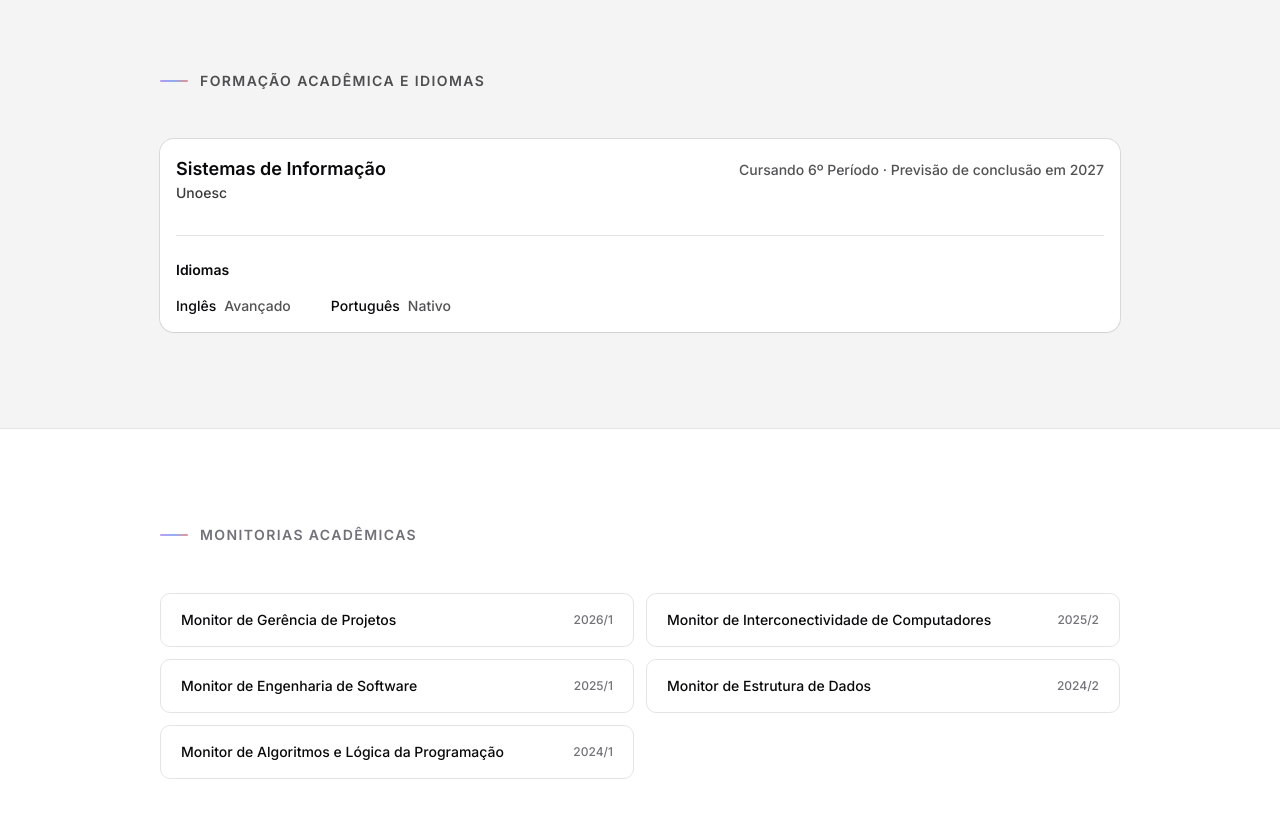
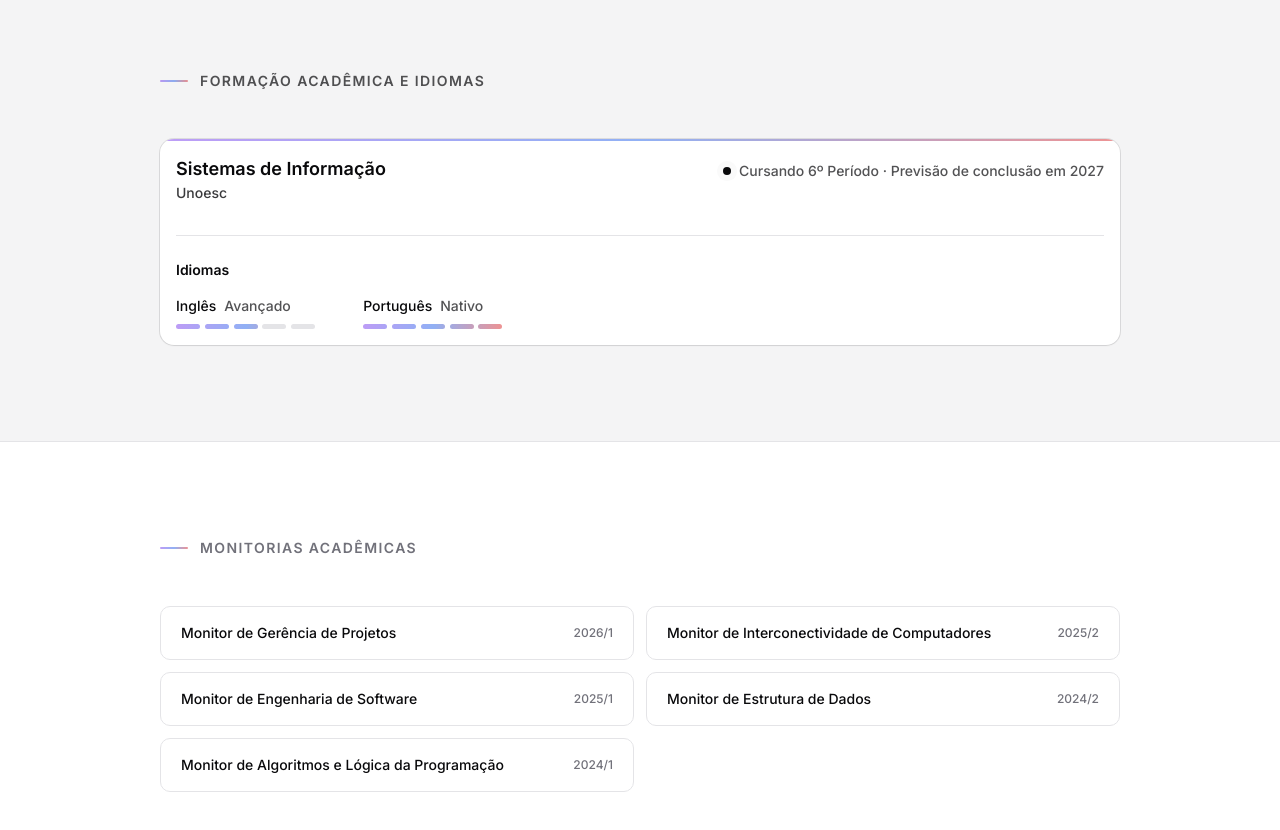
Before and after one commit to viccenzo-boff/Viccenzo-Boff, a Next.js app: page / in a window 1280 px wide. Shown: the part 5240-6070 px from the top of the page. Built offline with nearby package versions, Linux system fonts and the light colour scheme.

Commit message:
feat(ui): T7 — medidores de idioma, ponto de status e hairline em Formação

```diff
--- a/src/app/globals.css
+++ b/src/app/globals.css
@@ -931,6 +931,99 @@
   box-shadow: 0 0 8px 0 color-mix(in srgb, var(--signature-accent) 45%, transparent);
 }
 
+/* ===== Formação Acadêmica e Idiomas: medidores + ponto de status (T7) =====
+   Dois detalhes dão identidade ao card único da seção, sem sair da estética:
+
+   1) Medidor de idioma — 5 segmentos (o tamanho do union LanguageLevel,
+      Básico→Nativo) cujos N primeiros acendem com a TINTA da assinatura. A
+      continuidade é o truque: cada segmento carrega a MESMA assinatura
+      horizontal (from→via→to) ampliada a 500% (5 = nº de segmentos) e recorta,
+      via background-position por posição, a sua fatia — os acesos juntos
+      remontam o gradiente inteiro da esquerda p/ a direita, como a linha se
+      preenchendo (mais nível = mais assinatura revelada). Segmento apagado =
+      trilho neutro (--border). Dose homeopática pela opacidade da linha
+      (mesma dos ticks/hairlines). O medidor é aria-hidden — o nível textual
+      ao lado é o rótulo real, a11y intacta por construção. */
+.language-meter {
+  display: flex;
+  gap: 0.3rem;
+}
+
+.language-meter-segment {
+  width: 1.5rem;
+  height: 5px;
+  border-radius: 9999px;
+  background-color: var(--border);
+  background-repeat: no-repeat;
+  background-size: 500% 100%;
+}
+
+.language-meter-segment-filled {
+  background-image: linear-gradient(
+    90deg,
+    var(--scroll-line-from),
+    var(--scroll-line-via),
+    var(--scroll-line-to)
+  );
+  opacity: var(--scroll-line-opacity);
+}
+
+.language-meter-segment:nth-child(1) {
+  background-position: 0% 0;
+}
+
+.language-meter-segment:nth-child(2) {
+  background-position: 25% 0;
+}
+
+.language-meter-segment:nth-child(3) {
+  background-position: 50% 0;
+}
+
+.language-meter-segment:nth-child(4) {
+  background-position: 75% 0;
+}
+
+.language-meter-segment:nth-child(5) {
+  background-position: 100% 0;
+}
+
+/* 2) Ponto de status "vivo" junto a "Cursando" — tokens de foreground (não a
+      assinatura: é estado, não decoração cromática). O dot é sólido e o ::after
+      é um anel que expande e some, marcando a graduação em andamento. Reduced
+      motion desliga o pulse (bloco @media no fim): sem animação o ::after fica
+      estático sobre o dot e some visualmente — resta um ponto neutro. */
+.status-dot {
+  position: relative;
+  display: inline-block;
+  width: 0.5rem;
+  height: 0.5rem;
+  flex-shrink: 0;
+  border-radius: 9999px;
+  background-color: var(--foreground);
+}
+
+.status-dot::after {
+  content: "";
+  position: absolute;
+  inset: 0;
+  border-radius: inherit;
+  background-color: var(--foreground);
+  animation: status-dot-pulse 2.4s ease-out infinite;
+}
+
+@keyframes status-dot-pulse {
+  0% {
+    opacity: 0.5;
+    transform: scale(1);
+  }
+
+  100% {
+    opacity: 0;
+    transform: scale(2.6);
+  }
+}
+
 /* ===== Interação de assinatura: glow no hover/focus (fonte única) =====
    A mecânica que nasceu em Tecnologias (T4) vira a interação PRINCIPAL da
    página: no hover/focus o elemento "acende" com a tinta da assinatura — a via
@@ -1093,4 +1186,9 @@
   .soft-skill-card::before {
     transition: none;
   }
+  /* Ponto de status da graduação: sem pulse — o anel para de expandir e
+     colapsa sobre o dot (resta um ponto neutro estático). */
+  .status-dot::after {
+    animation: none;
+  }
 }
--- a/src/components/custom/academic-background.tsx
+++ b/src/components/custom/academic-background.tsx
@@ -1,5 +1,21 @@
 import { Card, CardContent } from "@/components/ui/card";
 import { cvData } from "@/data/cv";
+import type { LanguageLevel } from "@/types/cv.types";
+import { cn } from "@/lib/utils";
+
+// Nível de idioma → nº de segmentos acesos no medidor. Record sobre o union
+// LanguageLevel: o TypeScript exige uma entrada para cada nível (exaustivo,
+// nada inventado) e o total de segmentos é o próprio tamanho da escala — a
+// ordem Básico→Nativo já tipada em cv.types.ts.
+const LANGUAGE_LEVEL_RANK: Record<LanguageLevel, number> = {
+  "Básico": 1,
+  "Intermediário": 2,
+  "Avançado": 3,
+  "Fluente": 4,
+  "Nativo": 5,
+};
+
+const LANGUAGE_METER_SEGMENTS = Object.keys(LANGUAGE_LEVEL_RANK).length;
 
 export function AcademicBackground() {
   const { education, languages } = cvData;
@@ -11,7 +27,7 @@ export function AcademicBackground() {
           Formação Acadêmica e Idiomas
         </h2>
 
-        <Card size="sm" className="signature-hover mt-12 bg-background">
+        <Card size="sm" className="card-hairline signature-hover mt-12 bg-background">
           <CardContent>
             <div className="flex flex-col gap-1 sm:flex-row sm:items-baseline sm:justify-between">
               <div>
@@ -22,20 +38,42 @@ export function AcademicBackground() {
                   {education.institution}
                 </p>
               </div>
-              <p className="text-sm font-medium text-foreground/70">
-                {education.status} · Previsão de conclusão em {education.completionYear}
+              <p className="flex items-center gap-2 text-sm font-medium text-foreground/70">
+                <span className="status-dot" aria-hidden="true" />
+                <span>
+                  {education.status} · Previsão de conclusão em {education.completionYear}
+                </span>
               </p>
             </div>
 
             <div className="mt-8 border-t border-border pt-6">
               <h3 className="signature-hover-text text-sm font-semibold text-foreground">Idiomas</h3>
-              <ul className="mt-4 flex flex-col gap-2 sm:flex-row sm:gap-10">
-                {languages.map((language) => (
-                  <li key={language.name} className="flex items-baseline gap-2 text-sm">
-                    <span className="font-medium text-foreground">{language.name}</span>
-                    <span className="font-medium text-foreground/70">{language.level}</span>
-                  </li>
-                ))}
+              <ul className="mt-4 flex flex-col gap-5 sm:flex-row sm:gap-12">
+                {languages.map((language) => {
+                  const filled = LANGUAGE_LEVEL_RANK[language.level];
+
+                  return (
+                    <li key={language.name} className="flex flex-col gap-2">
+                      <div className="flex items-baseline gap-2 text-sm">
+                        <span className="font-medium text-foreground">{language.name}</span>
+                        <span className="font-medium text-foreground/70">{language.level}</span>
+                      </div>
+                      {/* Medidor decorativo (aria-hidden): o nível textual acima já
+                          é o rótulo acessível. */}
+                      <div className="language-meter" aria-hidden="true">
+                        {Array.from({ length: LANGUAGE_METER_SEGMENTS }, (_, index) => (
+                          <span
+                            key={index}
+                            className={cn(
+                              "language-meter-segment",
+                              index < filled && "language-meter-segment-filled",
+                            )}
+                          />
+                        ))}
+                      </div>
+                    </li>
+                  );
+                })}
               </ul>
             </div>
           </CardContent>
```
Also changed, not shown: .claudecode/architecture.md, .claudecode/prd.md.
